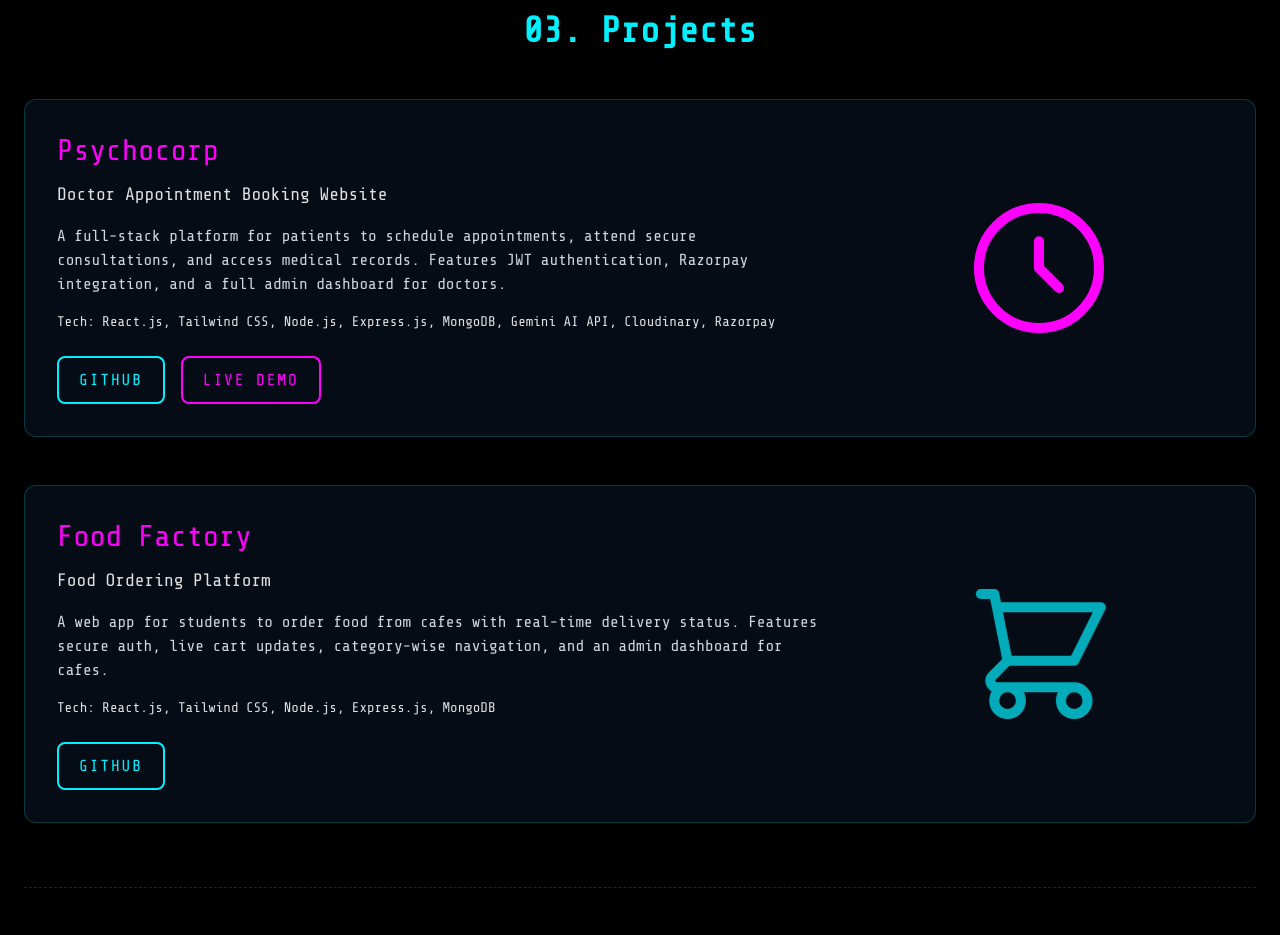
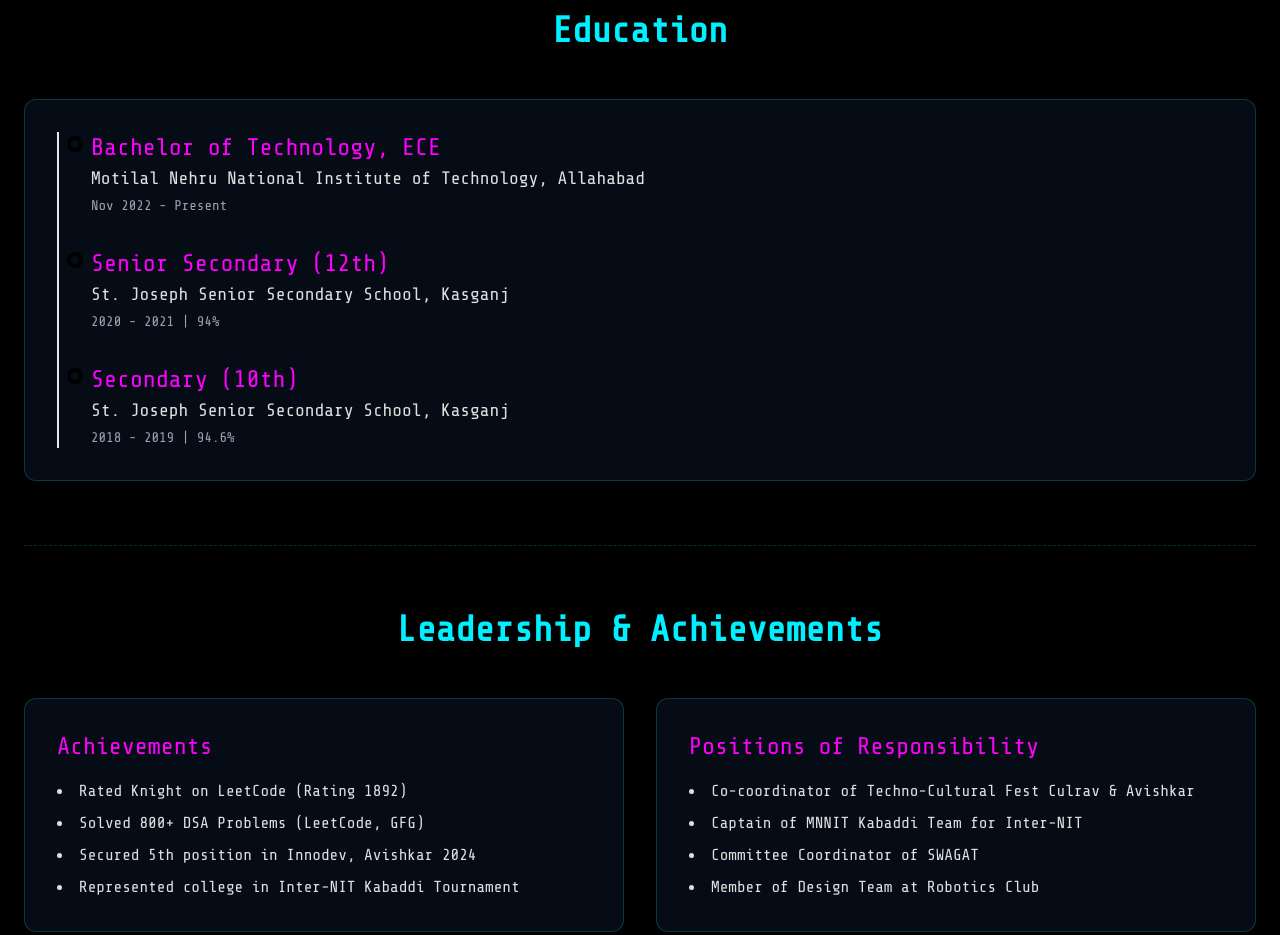
Before and after one commit to Echohint/portfolio-me, a plain HTML site: page index.html in a window 1280 px wide. Shown: the part 3500-4435 px from the top of the page. Drawn offline with nearby package versions, Linux system fonts and the light colour scheme; animation ran at ten frames a second.

Commit message:
Remove Projects Section from index.html

```diff
--- a/index.html
+++ b/index.html
@@ -369,66 +369,7 @@
             </div>
         </section>
 
-        <!-- Projects Section -->
-        <section id="projects">
-            <h2 class="text-4xl font-bold text-center mb-12 text-neon-blue"> 03. Projects</h2>
-            <div class="space-y-12">
-
-                <!-- Project 1: Psychocorp -->
-                <div class="cyber-card project-card p-8 grid grid-cols-1 md:grid-cols-3 gap-8 items-center">
-                    <div class="md:col-span-2">
-                        <h3 class="text-3xl text-neon-pink mb-3">Psychocorp</h3>
-                        <p class="text-lg mb-4">Doctor Appointment Booking Website</p>
-                        <p class="mb-4 text-gray-300">
-                            A full-stack platform for patients to schedule appointments, attend secure consultations, and access medical records. Features JWT authentication, Razorpay integration, and a full admin dashboard for doctors.
-                        </p>
-                        <p class="text-sm text-neon-blue/80 mb-6">
-                            Tech: React.js, Tailwind CSS, Node.js, Express.js, MongoDB, Gemini AI API, Cloudinary, Razorpay
-                        </p>
-                        <div class="flex space-x-4">
-                            <a href="#" class="cyber-button">
-                                GitHub
-                            </a>
-                            <a href="#" class="cyber-button cyber-button-pink">
-                                Live Demo
-                            </a>
-                        </div>
-                    </div>
-                    <div class="hidden md:flex justify-center items-center">
-                        <!-- Enhanced SVG Placeholder -->
-                        <svg class="w-40 h-40 text-neon-pink opacity-70 glitch-2" fill="none" stroke="currentColor" viewBox="0 0 24 24" xmlns="http://www.w3.org/2000/svg">
-                            <path stroke-linecap="round" stroke-linejoin="round" stroke-width="1.5" d="M12 8v4l3 3m6-3a9 9 0 11-18 0 9 9 0 0118 0z"></path>
-                        </svg>
-                    </div>
-                </div>
-
-                <!-- Project 2: Food Factory -->
-                <div class="cyber-card project-card p-8 grid grid-cols-1 md:grid-cols-3 gap-8 items-center">
-                    <div class="md:col-span-2">
-                        <h3 class="text-3xl text-neon-pink mb-3">Food Factory</h3>
-                        <p class="text-lg mb-4">Food Ordering Platform</p>
-                        <p class="mb-4 text-gray-300">
-                            A web app for students to order food from cafes with real-time delivery status. Features secure auth, live cart updates, category-wise navigation, and an admin dashboard for cafes.
-                        </p>
-                        <p class="text-sm text-neon-blue/80 mb-6">
-                            Tech: React.js, Tailwind CSS, Node.js, Express.js, MongoDB
-                        </p>
-                        <div class="flex space-x-4">
-                            <a href="#" class="cyber-button">
-                                GitHub
-                            </a>
-                        </div>
-                    </div>
-                    <div class="hidden md:flex justify-center items-center">
-                        <!-- Enhanced SVG Placeholder -->
-                        <svg class="w-40 h-40 text-neon-blue opacity-70 glitch" fill="none" stroke="currentColor" viewBox="0 0 24 24" xmlns="http://www.w3.org/2000/svg">
-                           <path stroke-linecap="round" stroke-linejoin="round" stroke-width="1.5" d="M3 3h2l.4 2M7 13h10l4-8H5.4M7 13L5.4 5M7 13l-2.293 2.293c-.63.63-.184 1.707.707 1.707H17m0 0a2 2 0 100 4 2 2 0 000-4zm-8 2a2 2 0 11-4 0 2 2 0 014 0z"></path>
-                        </svg>
-                    </div>
-                </div>
-            </div>
-        </section>
-
+        <!-- <
         <!-- Education Section -->
         <section id="education">
             <h2 class="text-4xl font-bold text-center mb-12 text-neon-blue">Education</h2>
```
